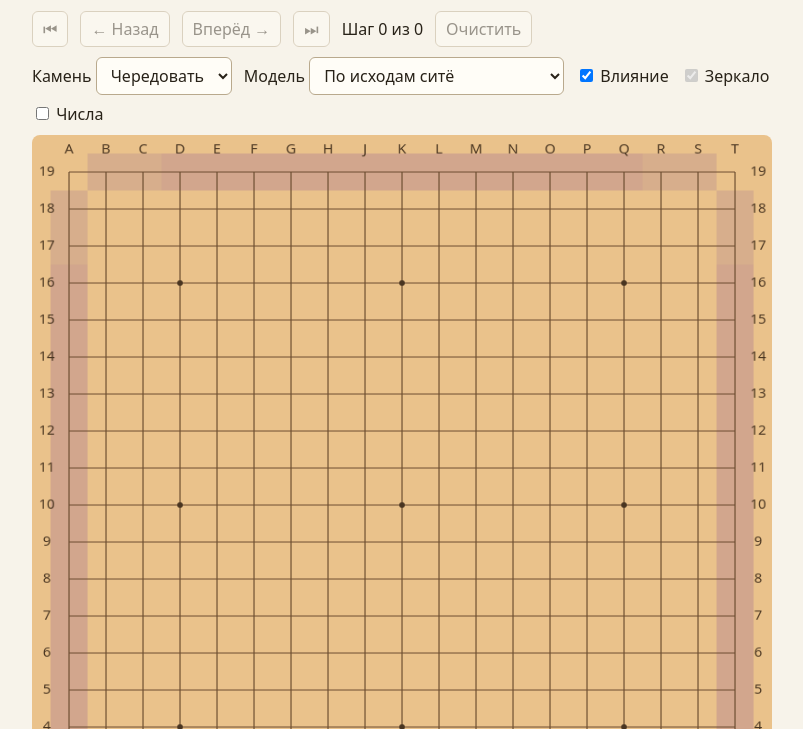
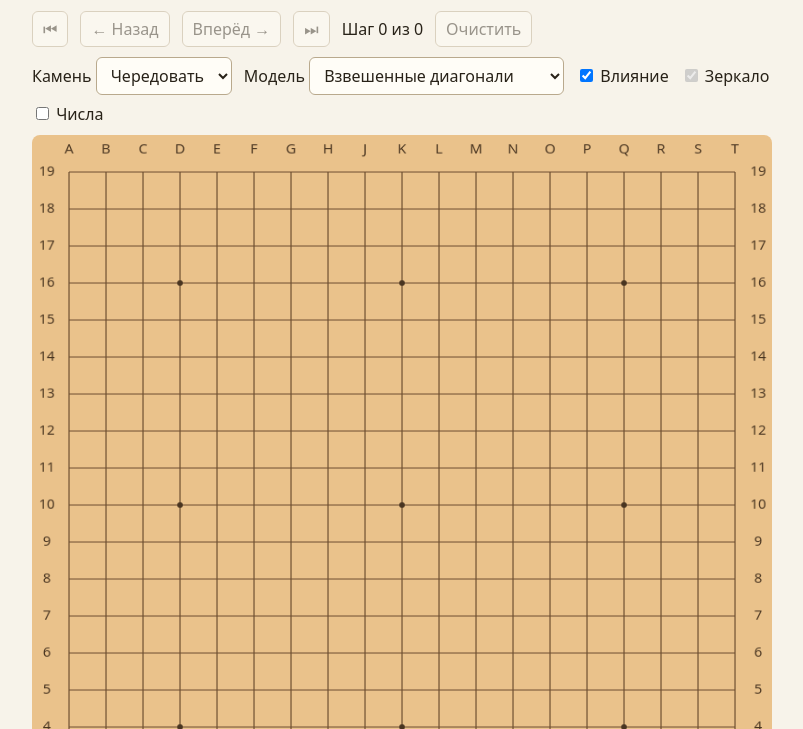
Before and after one commit to schoolweiqi/go-interfaces-influ, a plain HTML site: page index.html in a window 1280 px wide. Shown: the part 71-800 px from the top of the page, without its empty margins (238-1041 px from the left). Drawn offline with Linux system fonts and the light colour scheme.

Commit message:
Add weighted diagonal influence model

```diff
--- a/index.html
+++ b/index.html
@@ -38,6 +38,7 @@ p { margin: 8px 0; }
       <option value="0">Ластик</option>
     </select></label>
     <label>Модель <select id="model">
+      <option value="weighted">Взвешенные диагонали</option>
       <option value="ladder">По исходам ситё</option>
       <option value="geometry">Геометрические коридоры</option>
     </select></label>
@@ -306,6 +307,41 @@ function calculateLadders(board) {
   return { probes, totals };
 }
 
+const rayOffsets = [[0, 2], [0, 1], [1, 1], [1, 0], [2, 0]];
+
+function calculateWeighted(board) {
+  const totals = [null, new Uint8Array(area), new Uint8Array(area)];
+  const details = directions.map(([dx, dy]) => {
+    const ray = new Float64Array(area);
+    const sums = new Float64Array(area * rayOffsets.length);
+    const votes = new Int8Array(area);
+    const inside = (x, y) => x >= 0 && x < size && y >= 0 && y < size;
+    const read = (x, y) => inside(x, y) ? ray[y * size + x] : 0;
+
+    // Calculate from the far edge so the continuation is already available.
+    for (let row = 0; row < size; row++) {
+      const y = dy > 0 ? size - 1 - row : row;
+      for (let x = 0; x < size; x++) {
+        const index = y * size + x;
+        const stone = board[index];
+        ray[index] = (stone === 2 ? -1 : stone) + read(x + dx, y + dy) / 2;
+      }
+    }
+    for (let index = 0; index < area; index++) {
+      const x = index % size;
+      const y = Math.floor(index / size);
+      const values = rayOffsets.map(([u, v]) => read(x + u * dx, y + v * dy));
+      sums.set(values, index * rayOffsets.length);
+      const sum = values.reduce((total, value) => total + value, 0);
+      const vote = sum === 0 ? 0 : Math.sign(Math.max(...values) + Math.min(...values));
+      votes[index] = vote;
+      if (vote) totals[vote > 0 ? 1 : 2][index]++;
+    }
+    return { sums, votes };
+  });
+  return { details, totals };
+}
+
 const get = id => document.getElementById(id);
 const canvas = get('board');
 const ctx = canvas.getContext('2d');
@@ -315,6 +351,7 @@ let selected = 9 * size + 9;
 let hovered = null;
 let totals;
 let ladderResults;
+let weightedResults;
 let calculatedModel;
 let calculatedFrame;
 let calculatedMirror;
@@ -333,11 +370,12 @@ function draw() {
   const frame = position();
   const model = get('model').value;
   const isLadder = model === 'ladder';
-  get('mirror').disabled = isLadder;
-  const mirror = !isLadder && get('mirror').checked;
+  get('mirror').disabled = model !== 'geometry';
+  const mirror = model === 'geometry' && get('mirror').checked;
   if (frame !== calculatedFrame || mirror !== calculatedMirror || model !== calculatedModel) {
     ladderResults = isLadder ? calculateLadders(frame.board) : null;
-    totals = ladderResults?.totals ?? calculate(frame.board, mirror).map(field =>
+    weightedResults = model === 'weighted' ? calculateWeighted(frame.board) : null;
+    totals = weightedResults?.totals ?? ladderResults?.totals ?? calculate(frame.board, mirror).map(field =>
       field && field.map(mask => counts[mask]));
     calculatedFrame = frame;
     calculatedMirror = mirror;
@@ -423,7 +461,19 @@ function showPoint(index) {
   }
   get('point').textContent = detail;
   const symbols = ['0', '1', '—', '?'];
-  get('probes').textContent = ladderResults && index !== null ?
+  const probes = get('probes');
+  probes.title = '';
+  if (weightedResults && index !== null) {
+    const start = index * rayOffsets.length;
+    const format = new Intl.NumberFormat('ru', { maximumSignificantDigits: 6 });
+    probes.textContent = weightedResults.details.map(({ sums, votes }, d) =>
+      ladderNames[d] + ' [' + Array.from(sums.slice(start, start + rayOffsets.length),
+        value => format.format(value)).join('; ') + '] → ' + votes[index]).join(' · ');
+    probes.title = 'Пять сумм лучей и итоговый голос по каждому направлению.';
+    return;
+  }
+  if (ladderResults) probes.title = 'Крестики / квадратики. 1 — выход, 0 — захват, — неприменимо, ? — не решено.';
+  probes.textContent = ladderResults && index !== null ?
     [1, 2].map(color => stoneName(color) + ': ' +
       ladderResults.probes[color].map((matrix, d) => ladderNames[d] + ' ' +
         symbols[matrix[index * 2]] + '/' + symbols[matrix[index * 2 + 1]]).join(' · '))
```
Also changed, not shown: 1 other file.
